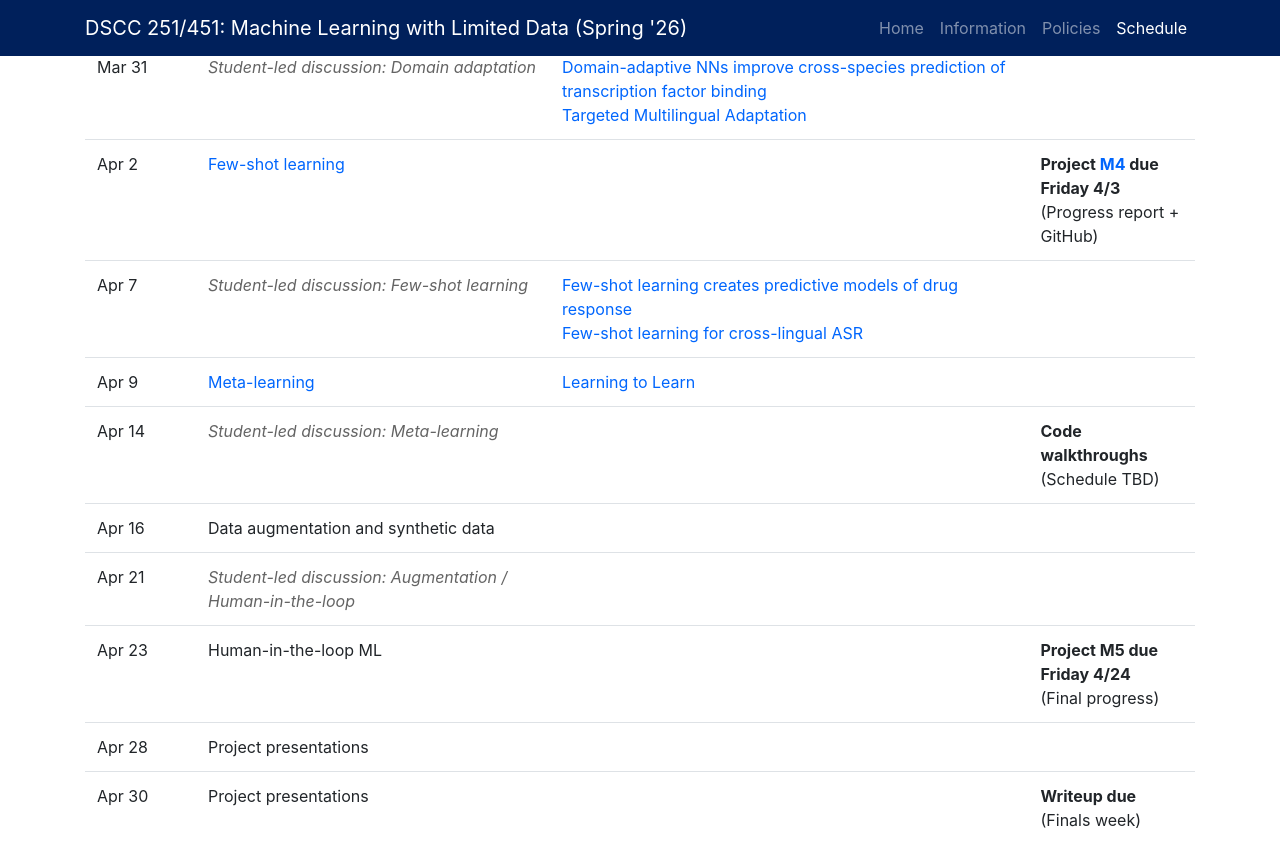
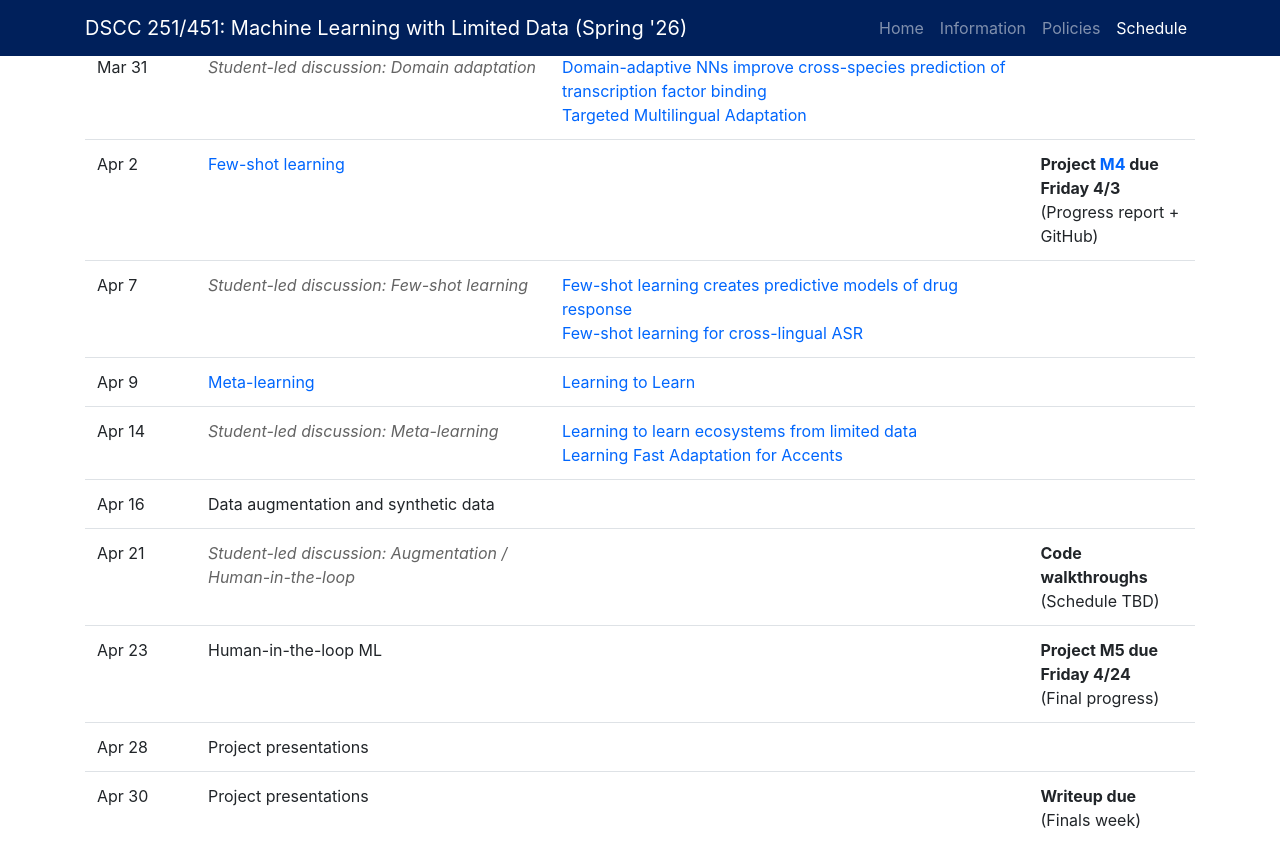
Before and after one commit to cmdowney88/cmdowney88.github.io, a Jekyll site: the page teaching/dscc251/spring26/index.html, which Jekyll copies as it is, in a window 1280 px wide and 900 px high, scrolled down 5019 px. Shown: the top 867 px of the window. Built offline with Jekyll 4.4.1, drawn with Linux system fonts in a browser that asks for light colours.

Commit message:
dscc251: add meta-learning papers

```diff
--- a/teaching/dscc251/spring26/index.html
+++ b/teaching/dscc251/spring26/index.html
@@ -541,11 +541,11 @@
 							<tr>
 								<td>Apr 14</td>
 								<td><em>Student-led discussion: Meta-learning</em></td>
+								<td>
+									<a href="https://www.pnas.org/doi/10.1073/pnas.2525347122" target="_blank">Learning to learn ecosystems from limited data</a>
+									<br><a href="https://www.isca-archive.org/interspeech_2020/winata20_interspeech.pdf" target="_blank">Learning Fast Adaptation for Accents</a>
+								</td>
 								<td></td>
-								<td>
-									<strong>Code walkthroughs</strong>
-									<br>(Schedule TBD)
-								</td>
 							</tr>
 							<tr>
 								<td>Apr 16</td>
@@ -558,7 +558,10 @@
 								<td>Apr 21</td>
 								<td><em>Student-led discussion: Augmentation / Human-in-the-loop</em></td>
 								<td></td>
-								<td></td>
+								<td>
+									<strong>Code walkthroughs</strong>
+									<br>(Schedule TBD)
+								</td>
 							</tr>
 							<tr>
 								<td>Apr 23</td>
```
Also changed, not shown: 1 other file.
